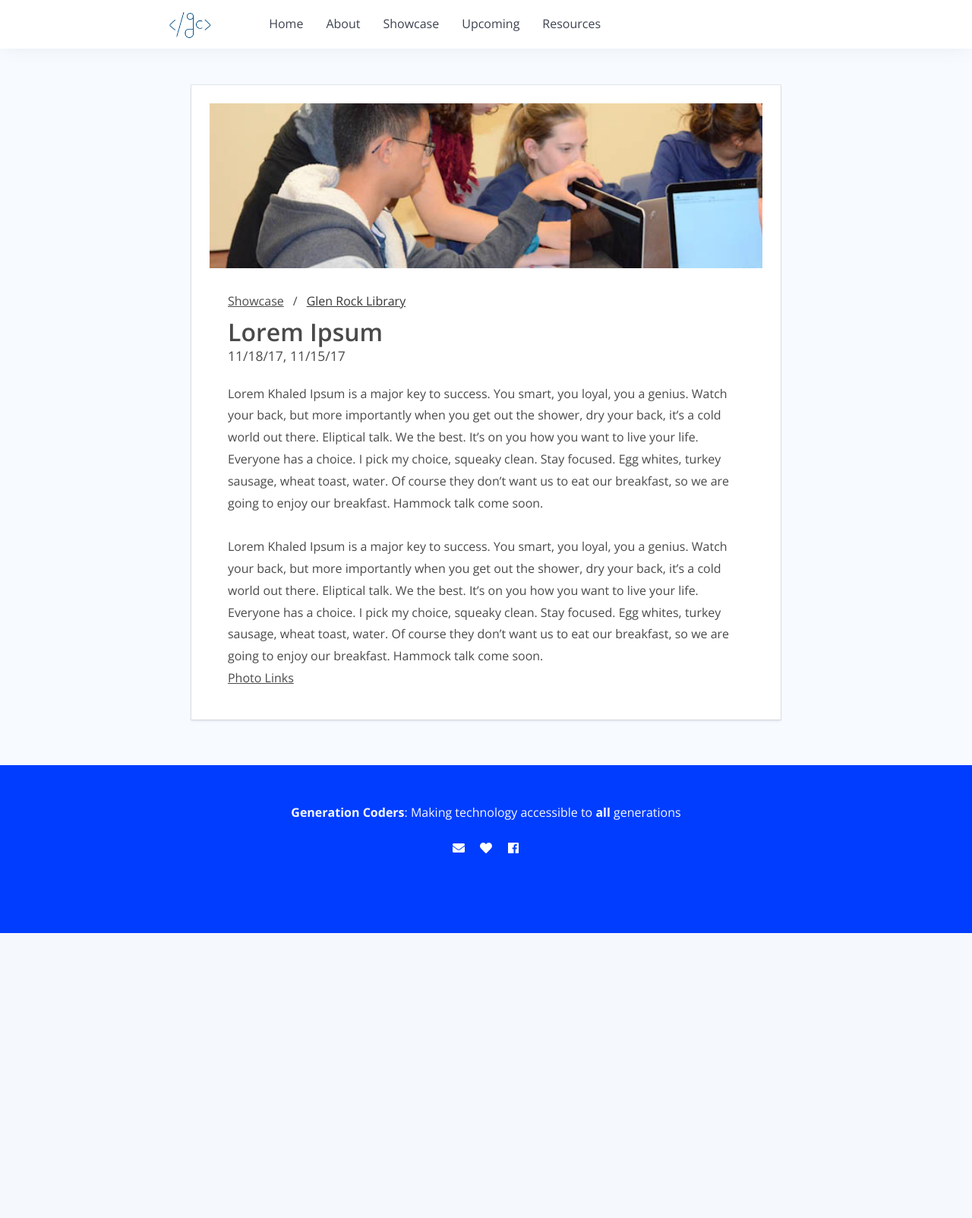
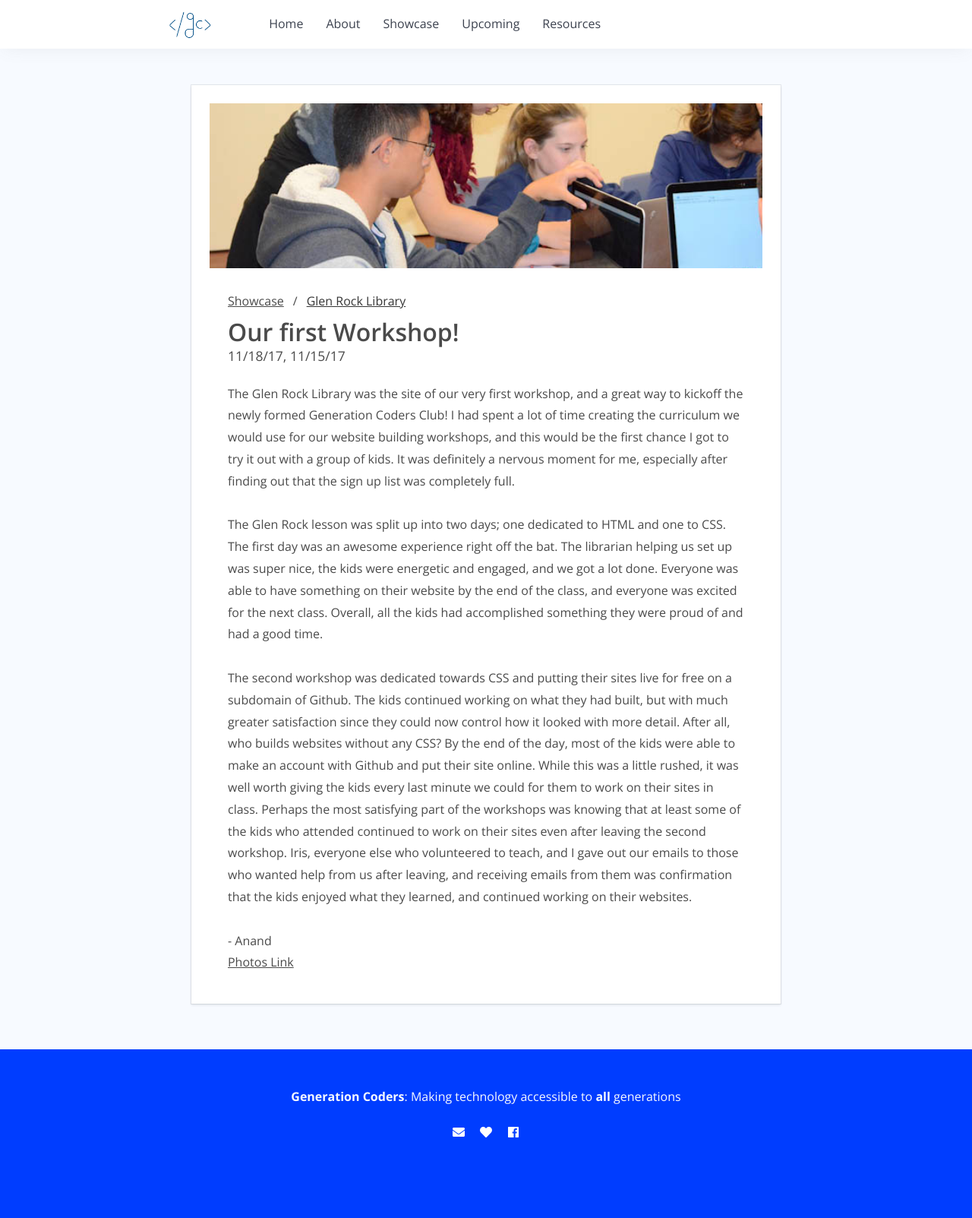
Before and after one commit to Generation-Coders/generation-coders, a Flask app: page /showcase/glenrock in a window 1280 px wide. Shown: the whole page at 76% size. Before the commit the page ends 1228 px from the top, so only its background shows below. Run offline with Flask 2, Linux system fonts and the light colour scheme; some libraries are stand-ins or nearby versions.

Commit message:
glen rock reflection and gitignore

```diff
--- a/app/templates/reflections/bm1.html
+++ b/app/templates/reflections/bm1.html
@@ -25,7 +25,7 @@
                       <li class="is-active"><a href="#" aria-current="page">Bergen Makerspace 1</a></li>
                     </ul>
                   </nav>
-                  <h1 class="title">Lorem Ipsum</h1>
+                  <h1 class="title">Makerspace Kickoff Workshop</h1>
                   <h2 class="subtitle"><small>1/27/18</small></h2>
                 </div>
               </div>
@@ -34,7 +34,9 @@
               <p>Lorem Khaled Ipsum is a major key to success. You smart, you loyal, you a genius. Watch your back, but more importantly when you get out the shower, dry your back, it’s a cold world out there. Eliptical talk. We the best. It’s on you how you want to live your life. Everyone has a choice. I pick my choice, squeaky clean. Stay focused. Egg whites, turkey sausage, wheat toast, water. Of course they don’t want us to eat our breakfast, so we are going to enjoy our breakfast. Hammock talk come soon.</p>
               <br>
               <p>Lorem Khaled Ipsum is a major key to success. You smart, you loyal, you a genius. Watch your back, but more importantly when you get out the shower, dry your back, it’s a cold world out there. Eliptical talk. We the best. It’s on you how you want to live your life. Everyone has a choice. I pick my choice, squeaky clean. Stay focused. Egg whites, turkey sausage, wheat toast, water. Of course they don’t want us to eat our breakfast, so we are going to enjoy our breakfast. Hammock talk come soon.</p>
-
+              <br>
+              <p>- Anand</p>
+              <a href="https://drive.google.com/open?id=1SW5nU7yr2EClG2tSWMuu6vQIEIgVax9r">Photos Link</a>
             </div>
           </div>
         </div>
--- a/app/templates/reflections/glenrock.html
+++ b/app/templates/reflections/glenrock.html
@@ -25,17 +25,20 @@
                       <li class="is-active"><a href="#" aria-current="page">Glen Rock Library</a></li>
                     </ul>
                   </nav>
-                  <h1 class="title">Lorem Ipsum</h1>
+                  <h1 class="title">Our first Workshop!</h1>
                   <h2 class="subtitle"><small>11/18/17, 11/15/17</small></h2>
                 </div>
               </div>
             </section>
           <div class="reflection-content">
-              <p>Lorem Khaled Ipsum is a major key to success. You smart, you loyal, you a genius. Watch your back, but more importantly when you get out the shower, dry your back, it’s a cold world out there. Eliptical talk. We the best. It’s on you how you want to live your life. Everyone has a choice. I pick my choice, squeaky clean. Stay focused. Egg whites, turkey sausage, wheat toast, water. Of course they don’t want us to eat our breakfast, so we are going to enjoy our breakfast. Hammock talk come soon.</p>
+              <p>The Glen Rock Library was the site of our very first workshop, and a great way to kickoff the newly formed Generation Coders Club! I had spent a lot of time creating the curriculum we would use for our website building workshops, and this would be the first chance I got to try it out with a group of kids. It was definitely a nervous moment for me, especially after finding out that the sign up list was completely full.</p>
               <br>
-              <p>Lorem Khaled Ipsum is a major key to success. You smart, you loyal, you a genius. Watch your back, but more importantly when you get out the shower, dry your back, it’s a cold world out there. Eliptical talk. We the best. It’s on you how you want to live your life. Everyone has a choice. I pick my choice, squeaky clean. Stay focused. Egg whites, turkey sausage, wheat toast, water. Of course they don’t want us to eat our breakfast, so we are going to enjoy our breakfast. Hammock talk come soon.</p>
-              <!-- <p>- Anand</p> -->
-              <a href="https://drive.google.com/drive/folders/1O65t81O96zAXQdqgm-R47vefj6MEmiFt?usp=sharing">Photo Links</a>
+              <p>The Glen Rock lesson was split up into two days; one dedicated to HTML and one to CSS. The first day was an awesome experience right off the bat. The librarian helping us set up was super nice, the kids were energetic and engaged, and we got a lot done. Everyone was able to have something on their website by the end of the class, and everyone was excited for the next class. Overall, all the kids had accomplished something they were proud of and had a good time.</p>
+              <br>
+              <p>The second workshop was dedicated towards CSS and putting their sites live for free on a subdomain of Github. The kids continued working on what they had built, but with much greater satisfaction since they could now control how it looked with more detail. After all, who builds websites without any CSS? By the end of the day, most of the kids were able to make an account with Github and put their site online. While this was a little rushed, it was well worth giving the kids every last minute we could for them to work on their sites in class. Perhaps the most satisfying part of the workshops was knowing that at least some of the kids who attended continued to work on their sites even after leaving the second workshop. Iris, everyone else who volunteered to teach, and I gave out our emails to those who wanted help from us after leaving, and receiving emails from them was confirmation that the kids enjoyed what they learned, and continued working on their websites.</p>
+              <br>
+              <p>- Anand</p>
+              <a href="https://drive.google.com/drive/folders/1O65t81O96zAXQdqgm-R47vefj6MEmiFt?usp=sharing">Photos Link</a>
             </div>
           </div>
         </div>
--- a/app/templates/reflections/palpark.html
+++ b/app/templates/reflections/palpark.html
@@ -31,14 +31,14 @@
               </div>
             </section>
           <div class="reflection-content">
-              <p>Palisades Park had our smalllest turnout yet - only two students - but it turned out to be one of our best workshop experiences! Travis and Carlos are both some of the coolest sixth grader I've ever met. David and I were the only teachers there, the one to one ratio meant that we were able to work a lot more closely together and do a lot more than we would have been able to if there had been more students. </p>
+              <p>Palisades Park had our smallest turnout yet - only two students - but it turned out to be one of our best workshop experiences! Travis and Carlos are both some of the coolest sixth grader I've ever met. David and I were the only teachers there, the one to one ratio meant that we were able to work a lot more closely together and do a lot more than we would have been able to if there had been more students. </p>
               <br>
               <p>Travis had actually been the only student at the first session, which I had not gone to. They were able to go through the entire HTML/CSS lesson plan, and so for this session Travis and Carlos were down for doing something different. We started off planning to work on building with Microsoft's Minecraft Education program, but the library wifi was not optimal for downloading the application. So instead, we off the fly taught a workshop on Scratch!</p>
               <br>
               <p>David and I had never really used Scratch before, but things turned out pretty well! We started off with a few small programs like animating the Scratch cat and animating our names, and then we worked through recreating some of the starter project games. We spent the most time on making/remixing pong, which Travis and Carlos really enjoyed. We were able to teach basic concepts like loops and conditionals and we goofed around a lot with changing up the game, such as with my impossible to win version. I remember being a little hesitant at first because of the lack of students, but I shouldn't have been worried. The overall experience was an absolute blast and we ended up having so much fun :)</p>
               <br>
               <p>- Iris</p>
-              <a href="https://drive.google.com/drive/folders/1ptg1ZhNxWB0kpoRzoxLaG_Ep3UkOcPdS?usp=sharing">Photo Links</a>
+              <a href="https://drive.google.com/drive/folders/1ptg1ZhNxWB0kpoRzoxLaG_Ep3UkOcPdS?usp=sharing">Photos Link</a>
             </div>
           </div>
         </div>
--- a/app/templates/reflections/riveredge.html
+++ b/app/templates/reflections/riveredge.html
@@ -36,7 +36,7 @@
               <p>These workshops were really fun and I'm proud of what the students were able to make in such a short amount of  time! I remember cracking up like crazy when I found out that one of the kids was building a website-recreation of the Declaration of Independence. Another student built their own personal youtube channel gaming site, while another played with css and made as many variations of a box possible. We had a great time coding and fooling around, and I'm really looking forward to leading another workshop in the future!</p>
               <br>
               <p>- Iris</p>
-              <a href="https://drive.google.com/open?id=1FKiweP739eEf5PERlSX7ZJMiOmNLMY4V">Photo Links</a>
+              <a href="https://drive.google.com/open?id=1FKiweP739eEf5PERlSX7ZJMiOmNLMY4V">Photos Link</a>
             </div>
           </div>
         </div>
```
Also changed, not shown: 1 other file.
